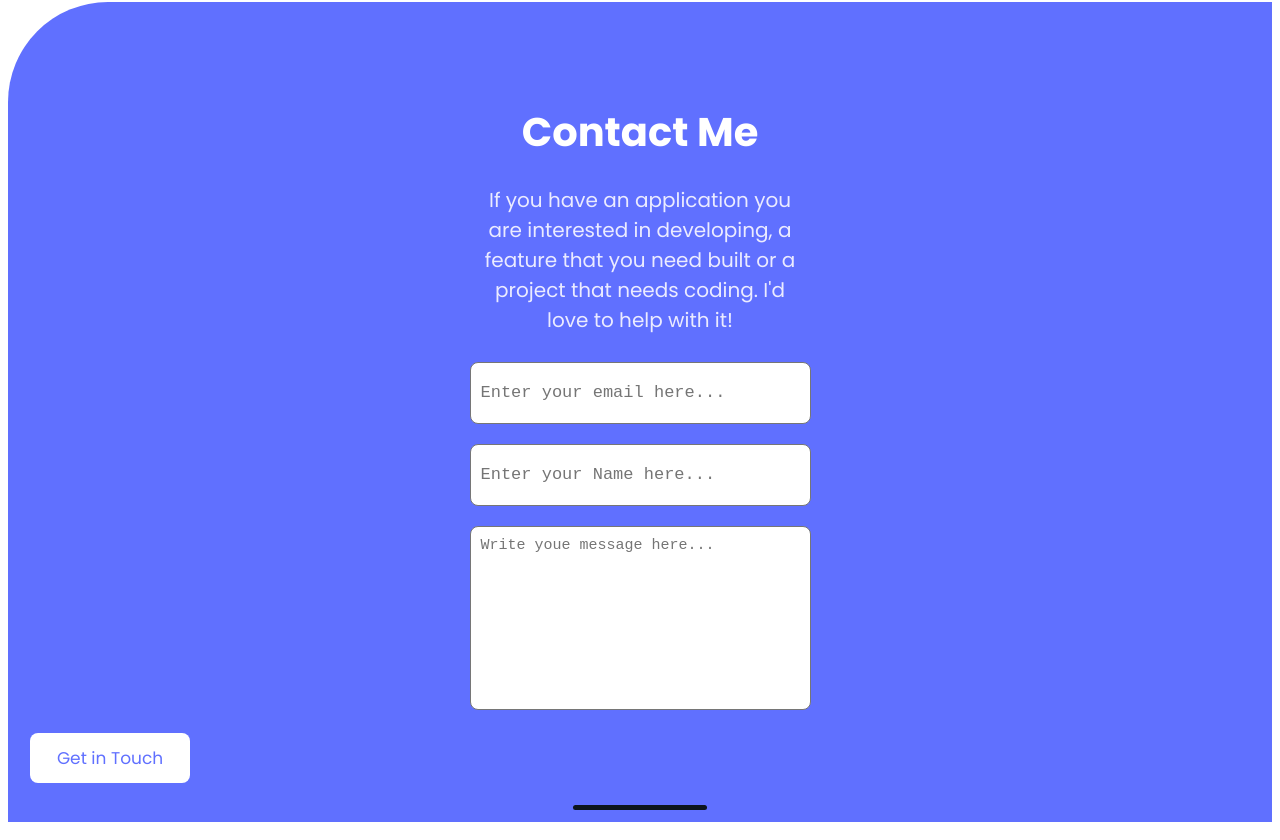
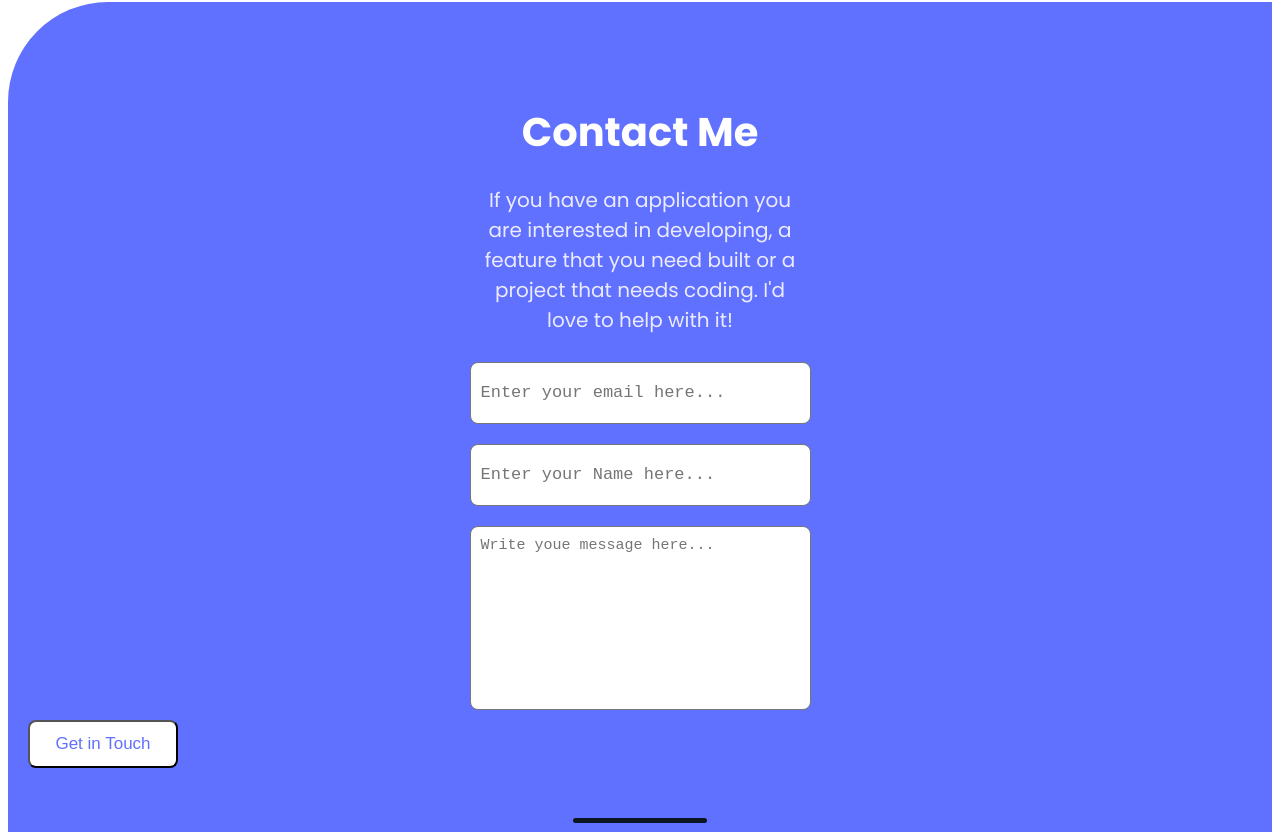
Before and after one commit to MalikTalha03/Portfolio, a website: page index.html in a window 1280 px wide. Shown: the part 5029-5869 px from the top of the page. Drawn offline with Linux system fonts and the light colour scheme.

Commit message:
Add formspree link to submit forms

```diff
--- a/index.html
+++ b/index.html
@@ -145,10 +145,14 @@
         <div class="background">
             <h1 class= "contact">Contact Me</h1>
             <p class="contact-about">If you have an application you are interested in developing, a feature that you need built or a project that needs coding. I'd love to help with it!</p>
-            <textarea class="email" placeholder="Enter your email here..." maxlength="" required></textarea>
-            <textarea class="email" placeholder="Enter your Name here..." maxlength="30" required></textarea>
-            <textarea class="message" placeholder="Write youe message here..." maxlength="500" required></textarea>
-            <h4 class="get-in-touch">Get in Touch</h4>
+            <form class="form-spree" action="https://formspree.io/f/xleyodbz" method="post">
+                <textarea class="email" placeholder="Enter your email here..." maxlength="" required></textarea>
+                <textarea class="email" placeholder="Enter your Name here..." maxlength="30" required></textarea>
+                <textarea class="message" placeholder="Write youe message here..." maxlength="500" required></textarea>
+                <button class="get-in-touch">Get in Touch</button>
+            </form>
+
+
             <div class="footer"></div>
         </div>
     </div>
--- a/styles.css
+++ b/styles.css
@@ -271,7 +271,7 @@ body {
 .contact-form {
   background-color: #6070ff;
   width: 100%;
-  height: 820px;
+  height: 830px;
   border-top-left-radius: 100px;
 }
 
@@ -341,11 +341,12 @@ body {
   font-size: 17px;
   font-weight: 500;
   text-align: center;
-  width: 128px;
+  width: 150px;
   padding: 12px 16px;
   border-radius: 8px;
   color: #6070ff;
-  margin-left: 22px;
+  margin-left: 20px;
+  margin-top: 10px;
 }
 
 .footer {
@@ -356,3 +357,10 @@ body {
   background: #0d151e;
   align-self: center;
 }
+
+.form-spree {
+  width: 100%;
+  display: flex;
+  flex-direction: column;
+  margin-bottom: 50px;
+}
```
